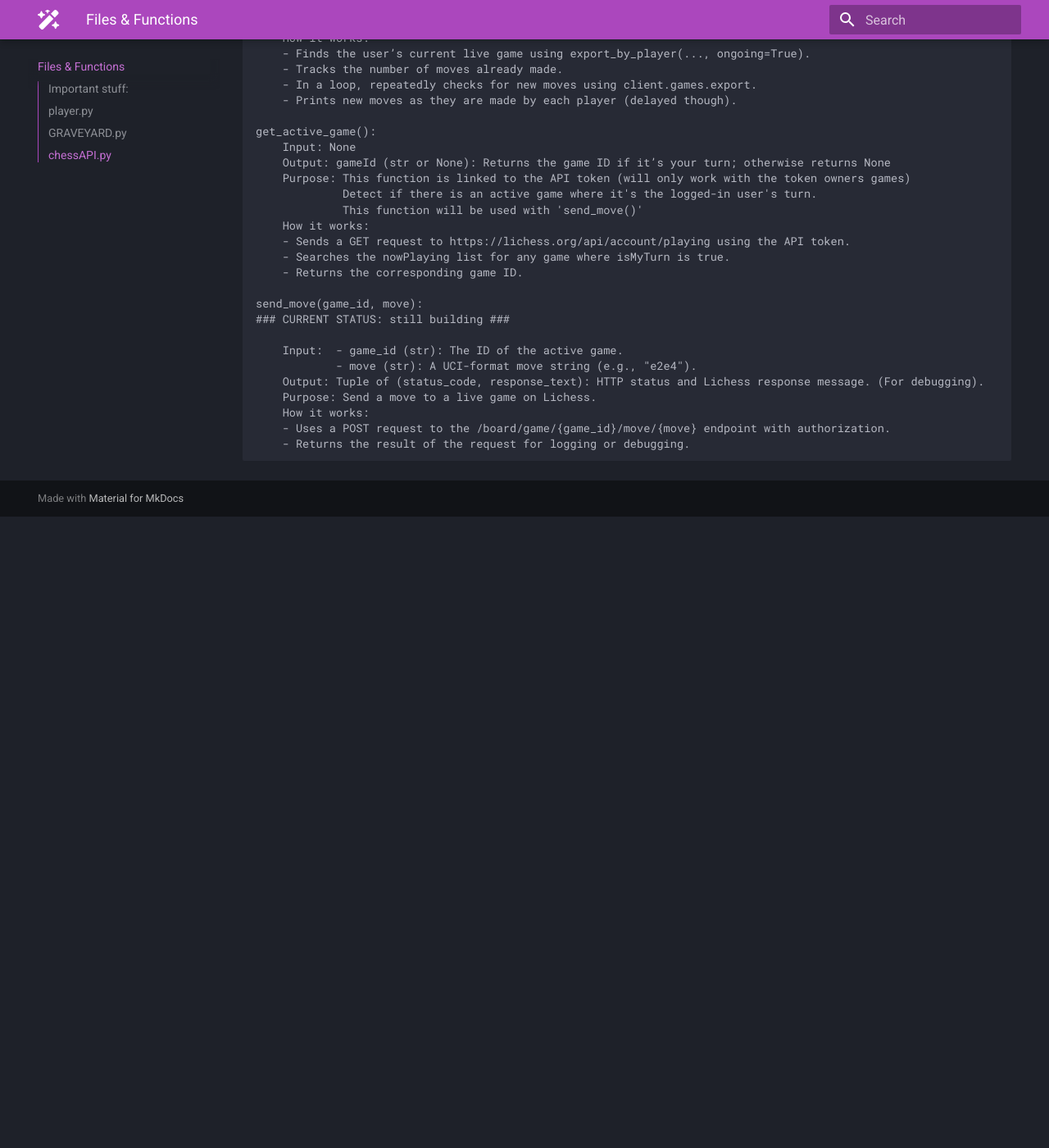
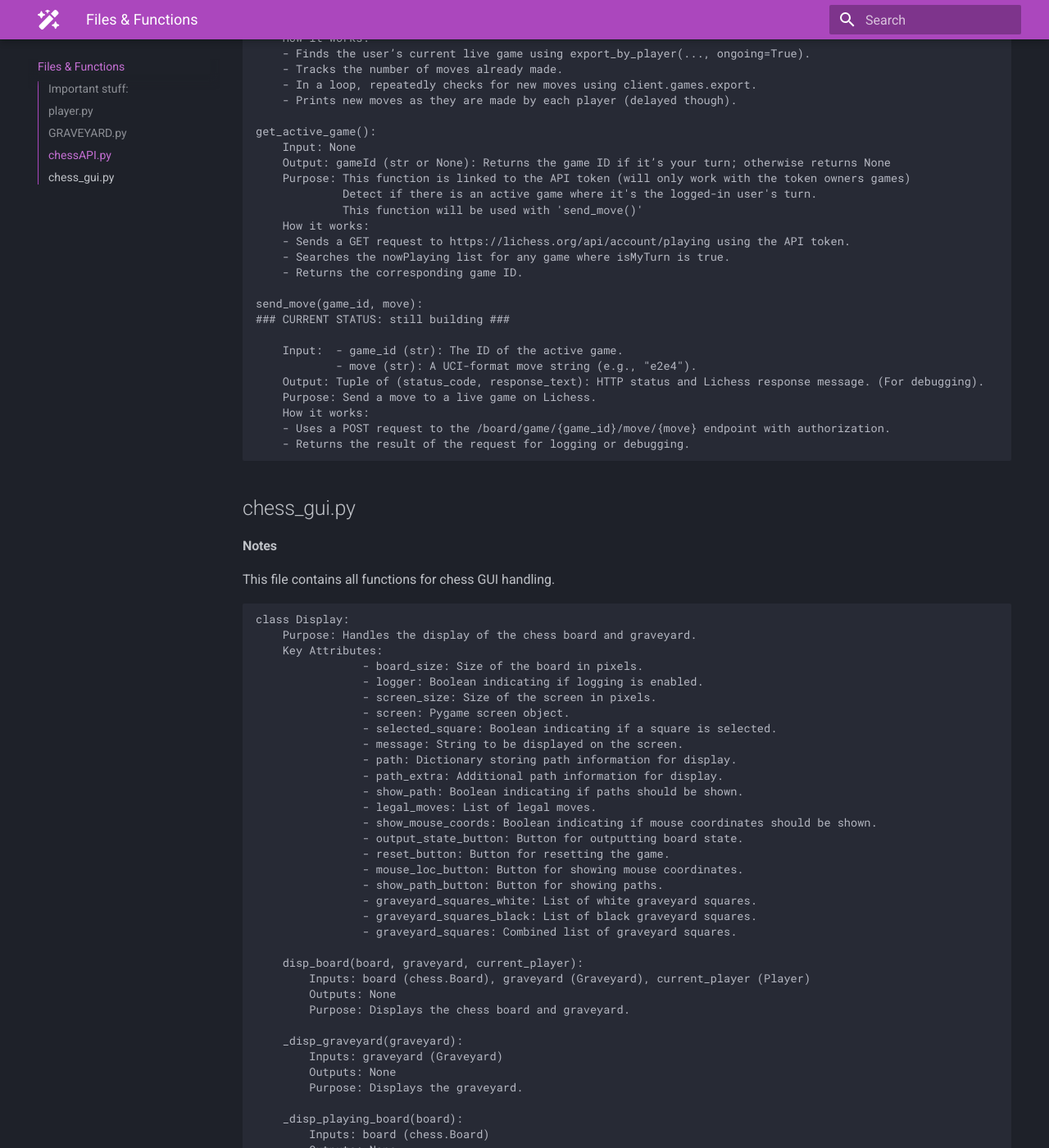
Before and after one commit to MAGIC-FYP/MAGIC---FYP, an MkDocs documentation site: the page built from docs/index.md, in a window 1280 px wide and 1400 px high, scrolled down 4232 px. Shown: the whole window at 82% size. Built offline with MkDocs 1.6.1 and Material for MkDocs 9.7.7, drawn with Linux system fonts in a browser that asks for light colours; before the commit the page ends 4862 px from its top, so only the background shows below that; some of the changed text lies outside the part shown.

Commit message:
Added chess_gui.py to documentation

```diff
--- a/docs/index.md
+++ b/docs/index.md
@@ -213,3 +213,118 @@
         How it works:
         - Uses a POST request to the /board/game/{game_id}/move/{move} endpoint with authorization.
         - Returns the result of the request for logging or debugging.
+
+## chess_gui.py
+#### Notes
+This file contains all functions for chess GUI handling.
+
+    class Display:
+        Purpose: Handles the display of the chess board and graveyard.
+        Key Attributes:
+                    - board_size: Size of the board in pixels.
+                    - logger: Boolean indicating if logging is enabled.
+                    - screen_size: Size of the screen in pixels.
+                    - screen: Pygame screen object.
+                    - selected_square: Boolean indicating if a square is selected.
+                    - message: String to be displayed on the screen.
+                    - path: Dictionary storing path information for display.
+                    - path_extra: Additional path information for display.
+                    - show_path: Boolean indicating if paths should be shown.
+                    - legal_moves: List of legal moves.
+                    - show_mouse_coords: Boolean indicating if mouse coordinates should be shown.
+                    - output_state_button: Button for outputting board state.
+                    - reset_button: Button for resetting the game.
+                    - mouse_loc_button: Button for showing mouse coordinates.
+                    - show_path_button: Button for showing paths.
+                    - graveyard_squares_white: List of white graveyard squares.
+                    - graveyard_squares_black: List of black graveyard squares.
+                    - graveyard_squares: Combined list of graveyard squares.
+
+        disp_board(board, graveyard, current_player):
+            Inputs: board (chess.Board), graveyard (Graveyard), current_player (Player)
+            Outputs: None
+            Purpose: Displays the chess board and graveyard.
+
+        _disp_graveyard(graveyard):
+            Inputs: graveyard (Graveyard)
+            Outputs: None
+            Purpose: Displays the graveyard.
+
+        _disp_playing_board(board):
+            Inputs: board (chess.Board)
+            Outputs: None
+            Purpose: Displays the playing board.
+
+        _top_text(current_player):
+            Inputs: current_player (Player)
+            Outputs: None
+            Purpose: Displays the current player's turn at the top of the screen.
+
+        _disp_button(button, button_label):
+            Inputs: button (pygame.Rect), button_label (str)
+            Outputs: None
+            Purpose: Displays a button on the screen with a given label.
+
+        display_promotion_box(board, graveyard, current_player, piece, to_square):
+            Inputs: board (chess.Board), graveyard (Graveyard), current_player (Player), piece (chess.Piece), to_square (int)
+            Outputs: str
+            Purpose: Displays a box with promotion options and returns the selected piece.
+
+        close_disp():
+            Inputs: None
+            Outputs: None
+            Purpose: Closes the display.
+
+        handle_events(board):
+            Inputs: board (chess.Board)
+            Outputs: bool
+            Purpose: Handles the events in the game.
+
+        handle_mouse_click(board, graveyard, current_player):
+            Inputs: board (chess.Board), graveyard (Graveyard), current_player (Player)
+            Outputs: int
+            Purpose: Handles the mouse click events and returns the board coordinates of the mouse click.
+
+        get_next_move_from_click(board, graveyard, current_player):
+            Inputs: board (chess.Board), graveyard (Graveyard), current_player (Player)
+            Outputs: chess.Move
+            Purpose: Handles the mouse click events and returns the next move.
+
+        display_promotion_box(board, graveyard, current_player, piece, to_square):
+            Inputs: board (chess.Board), graveyard (Graveyard), current_player (Player), piece (chess.Piece), to_square (int)
+            Outputs: str
+            Purpose: Displays a box with promotion options and returns the selected piece.
+
+        close_disp():
+            Inputs: None
+            Outputs: None
+            Purpose: Closes the display.
+
+        handle_events(board):
+            Inputs: board (chess.Board)
+            Outputs: bool
+            Purpose: Handles the events in the game.
+
+        handle_mouse_click(board, graveyard, current_player):
+            Inputs: board (chess.Board), graveyard (Graveyard), current_player (Player)
+            Outputs: int
+            Purpose: Handles the mouse click events and returns the board coordinates of the mouse click.
+
+        get_next_move_from_click(board, graveyard, current_player):
+            Inputs: board (chess.Board), graveyard (Graveyard), current_player (Player)
+            Outputs: chess.Move
+            Purpose: Handles the mouse click events and returns the next move.
+
+        display_promotion_box(board, graveyard, current_player, piece, to_square):
+            Inputs: board (chess.Board), graveyard (Graveyard), current_player (Player), piece (chess.Piece), to_square (int)
+            Outputs: str
+            Purpose: Displays a box with promotion options and returns the selected piece.
+
+        close_disp():
+            Inputs: None
+            Outputs: None
+            Purpose: Closes the display.
+
+        handle_events(board):
+            Inputs: board (chess.Board)
+            Outputs: bool
```
